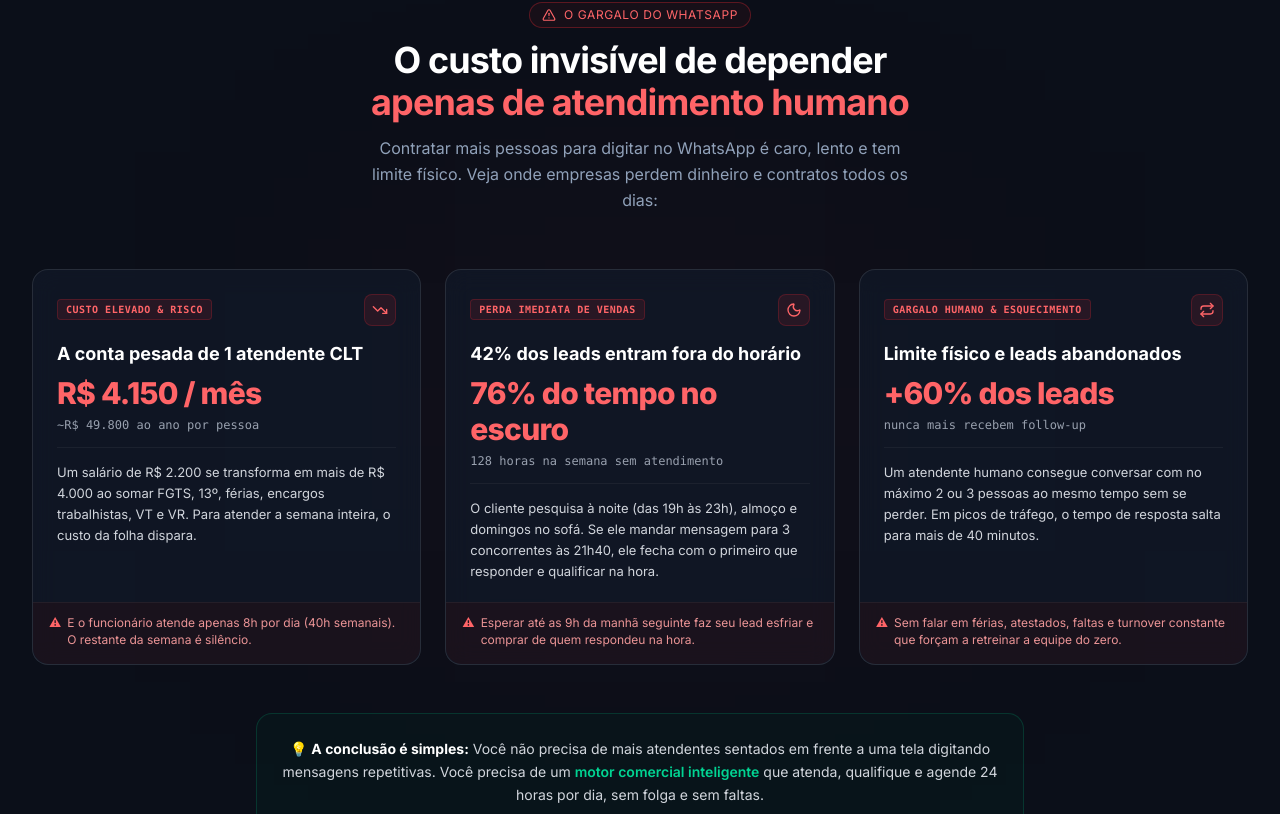
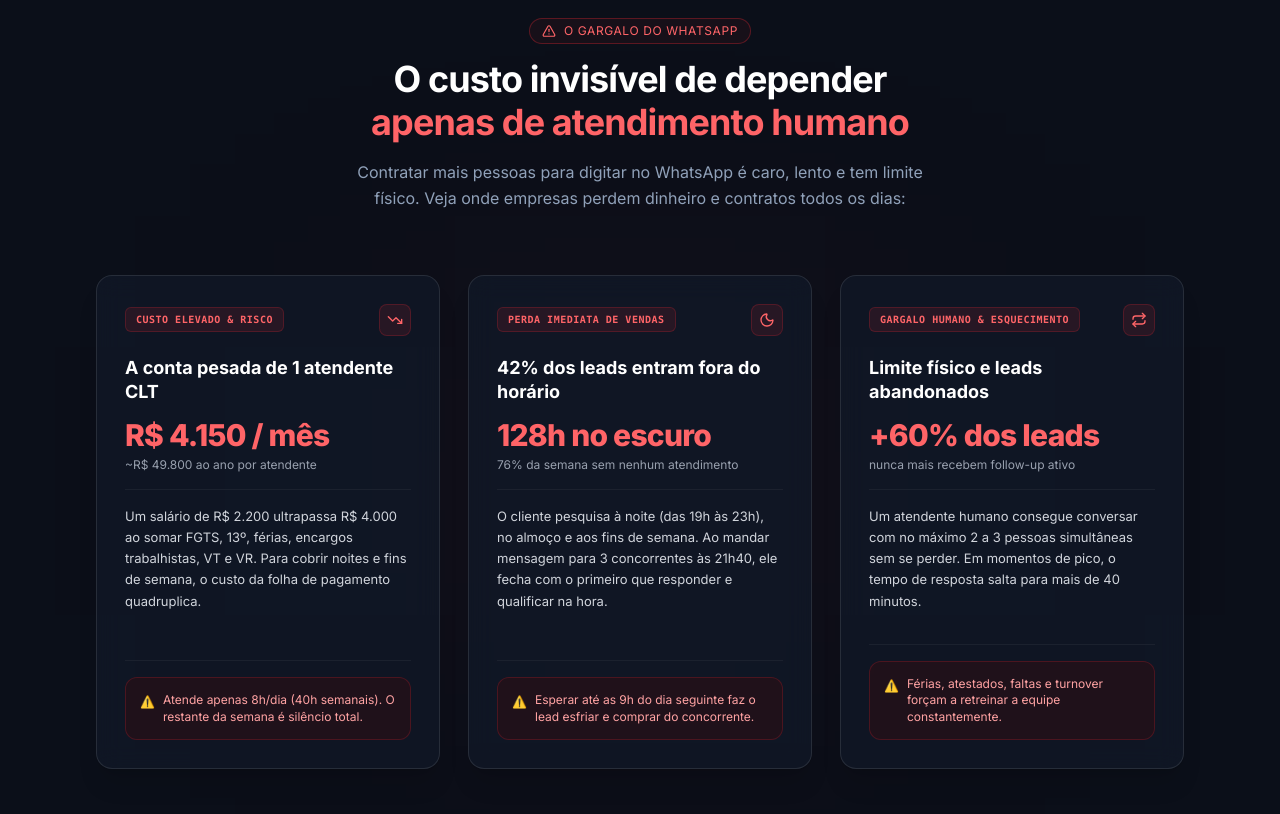
Before and after one commit to oviniesouza/pulso24, a Next.js app: page / in a window 1280 px wide. Shown: the part 2046-2860 px from the top of the page. Built offline with nearby package versions, Linux system fonts and the light colour scheme.

Commit message:
fix(landing): improve desktop margins, card proportions and floating cta positioning

```diff
--- a/src/components/landing/business-pain.tsx
+++ b/src/components/landing/business-pain.tsx
@@ -16,67 +16,67 @@ const PAIN_POINTS = [
     badge: 'Custo Elevado & Risco',
     title: 'A conta pesada de 1 atendente CLT',
     highlight: 'R$ 4.150 / mês',
-    highlightSub: '~R$ 49.800 ao ano por pessoa',
+    highlightSub: '~R$ 49.800 ao ano por atendente',
     description:
-      'Um salário de R$ 2.200 se transforma em mais de R$ 4.000 ao somar FGTS, 13º, férias, encargos trabalhistas, VT e VR. Para atender a semana inteira, o custo da folha dispara.',
-    drawback: 'E o funcionário atende apenas 8h por dia (40h semanais). O restante da semana é silêncio.',
+      'Um salário de R$ 2.200 ultrapassa R$ 4.000 ao somar FGTS, 13º, férias, encargos trabalhistas, VT e VR. Para cobrir noites e fins de semana, o custo da folha de pagamento quadruplica.',
+    drawback: 'Atende apenas 8h/dia (40h semanais). O restante da semana é silêncio total.',
   },
   {
     icon: Moon,
     badge: 'Perda Imediata de Vendas',
     title: '42% dos leads entram fora do horário',
-    highlight: '76% do tempo no escuro',
-    highlightSub: '128 horas na semana sem atendimento',
+    highlight: '128h no escuro',
+    highlightSub: '76% da semana sem nenhum atendimento',
     description:
-      'O cliente pesquisa à noite (das 19h às 23h), almoço e domingos no sofá. Se ele mandar mensagem para 3 concorrentes às 21h40, ele fecha com o primeiro que responder e qualificar na hora.',
-    drawback: 'Esperar até as 9h da manhã seguinte faz seu lead esfriar e comprar de quem respondeu na hora.',
+      'O cliente pesquisa à noite (das 19h às 23h), no almoço e aos fins de semana. Ao mandar mensagem para 3 concorrentes às 21h40, ele fecha com o primeiro que responder e qualificar na hora.',
+    drawback: 'Esperar até as 9h do dia seguinte faz o lead esfriar e comprar do concorrente.',
   },
   {
     icon: Repeat,
     badge: 'Gargalo Humano & Esquecimento',
     title: 'Limite físico e leads abandonados',
     highlight: '+60% dos leads',
-    highlightSub: 'nunca mais recebem follow-up',
+    highlightSub: 'nunca mais recebem follow-up ativo',
     description:
-      'Um atendente humano consegue conversar com no máximo 2 ou 3 pessoas ao mesmo tempo sem se perder. Em picos de tráfego, o tempo de resposta salta para mais de 40 minutos.',
-    drawback: 'Sem falar em férias, atestados, faltas e turnover constante que forçam a retreinar a equipe do zero.',
+      'Um atendente humano consegue conversar com no máximo 2 a 3 pessoas simultâneas sem se perder. Em momentos de pico, o tempo de resposta salta para mais de 40 minutos.',
+    drawback: 'Férias, atestados, faltas e turnover forçam a retreinar a equipe constantemente.',
   },
 ];
 
 export function BusinessPain() {
   return (
-    <section id="desafios" className="py-14 sm:py-20 bg-[#0B0F19] relative border-t border-white/5 overflow-hidden">
+    <section id="desafios" className="py-16 sm:py-24 bg-[#0B0F19] relative border-t border-white/5 overflow-hidden">
       {/* Luz ambiente suave */}
       <div className="absolute top-1/2 left-1/2 -translate-x-1/2 -translate-y-1/2 w-[600px] h-[300px] bg-red-500/5 blur-[140px] pointer-events-none" />
 
-      <div className="max-w-7xl mx-auto px-4 sm:px-6 lg:px-8 relative z-10">
+      <div className="max-w-6xl mx-auto px-4 sm:px-6 lg:px-8 relative z-10">
         {/* Cabeçalho Focado na Dor */}
-        <div className="text-center max-w-3xl mx-auto mb-10 sm:mb-14">
-          <div className="inline-flex items-center gap-2 border border-red-500/30 bg-red-500/5 px-3 py-1 text-xs text-red-400 tracking-wider uppercase mb-3 rounded-full">
+        <div className="text-center max-w-2xl mx-auto mb-12 sm:mb-16">
+          <div className="inline-flex items-center gap-2 border border-red-500/30 bg-red-500/5 px-3 py-1 text-xs text-red-400 tracking-wider uppercase mb-3.5 rounded-full">
             <AlertTriangle className="h-3.5 w-3.5 text-red-400" />
             O Gargalo do WhatsApp
           </div>
-          <h2 className="text-2xl sm:text-3xl md:text-4xl font-bold tracking-tight leading-[1.15] text-white px-1">
+          <h2 className="text-2xl sm:text-3xl md:text-4xl font-bold tracking-tight leading-[1.2] text-white">
             O custo invisível de depender <br className="hidden sm:block" />
             <span className="text-red-400">apenas de atendimento humano</span>
           </h2>
-          <p className="text-sm sm:text-base text-slate-400 max-w-xl mx-auto mt-3 leading-relaxed px-2">
+          <p className="text-sm sm:text-base text-slate-400 mt-3.5 leading-relaxed text-balance">
             Contratar mais pessoas para digitar no WhatsApp é caro, lento e tem limite físico. Veja onde empresas perdem dinheiro e contratos todos os dias:
           </p>
         </div>
 
-        {/* 3 Cartões de Dor */}
-        <div className="grid grid-cols-1 md:grid-cols-3 gap-5 lg:gap-6 items-stretch">
+        {/* 3 Cartões de Dor com Margens e Espaçamentos Proporcionais */}
+        <div className="grid grid-cols-1 md:grid-cols-3 gap-6 lg:gap-7 items-stretch">
           {PAIN_POINTS.map((item, idx) => {
             const Icon = item.icon;
             return (
               <div
                 key={idx}
-                className="border border-white/10 bg-[#111827]/80 backdrop-blur-md rounded-2xl p-5 sm:p-6 flex flex-col justify-between hover:border-red-500/30 transition-all duration-300"
+                className="border border-white/10 bg-[#111827]/80 backdrop-blur-md rounded-2xl p-6 sm:p-7 flex flex-col justify-between hover:border-red-500/30 transition-all duration-300 shadow-xl"
               >
                 <div>
-                  <div className="flex items-center justify-between mb-4">
-                    <span className="text-[10px] uppercase font-mono tracking-wider px-2 py-0.5 rounded bg-red-500/10 text-red-400 border border-red-500/20 font-semibold">
+                  <div className="flex items-center justify-between mb-5">
+                    <span className="text-[10px] uppercase font-mono tracking-wider px-2.5 py-1 rounded-md bg-red-500/10 text-red-400 border border-red-500/20 font-semibold">
                       {item.badge}
                     </span>
                     <div className="h-8 w-8 rounded-lg bg-red-500/10 border border-red-500/20 flex items-center justify-center text-red-400 shrink-0">
@@ -84,30 +84,33 @@ export function BusinessPain() {
                     </div>
                   </div>
 
-                  <h3 className="text-base sm:text-lg font-bold text-white mb-2 leading-snug">
+                  <h3 className="text-base sm:text-lg font-bold text-white mb-3 leading-snug">
                     {item.title}
                   </h3>
 
-                  {/* Número de impacto */}
-                  <div className="mb-3.5 pb-3 border-b border-white/5">
+                  {/* Número de impacto com espaçamento harmonioso */}
+                  <div className="mb-4 pb-4 border-b border-white/5">
                     <span className="text-2xl sm:text-3xl font-extrabold text-red-400 block tracking-tight">
                       {item.highlight}
                     </span>
-                    <span className="text-xs text-gray-400 font-mono">
+                    <span className="text-xs text-gray-400 mt-1 block">
                       {item.highlightSub}
                     </span>
                   </div>
 
-                  <p className="text-xs sm:text-[13px] text-gray-300 leading-relaxed mb-3">
+                  <p className="text-xs sm:text-[13px] text-gray-300 leading-relaxed mb-4">
                     {item.description}
                   </p>
                 </div>
 
-                <div className="pt-3 border-t border-white/5 mt-2 bg-red-950/20 -mx-5 sm:-mx-6 -mb-5 sm:-mb-6 p-4 rounded-b-2xl border-t border-red-500/10">
-                  <p className="text-xs text-red-300/90 leading-snug flex items-start gap-1.5">
-                    <span className="text-red-400 font-bold shrink-0">⚠</span>
-                    <span>{item.drawback}</span>
-                  </p>
+                {/* Box de Alerta interno com margem perfeitamente alinhada */}
+                <div className="mt-4 pt-4 border-t border-white/5">
+                  <div className="rounded-xl bg-red-950/30 border border-red-500/20 p-3.5">
+                    <p className="text-xs text-red-300 leading-snug flex items-start gap-2">
+                      <span className="text-red-400 font-bold shrink-0 mt-0.5">⚠️</span>
+                      <span>{item.drawback}</span>
+                    </p>
+                  </div>
                 </div>
               </div>
             );
@@ -115,7 +118,7 @@ export function BusinessPain() {
         </div>
 
         {/* Callout de Transição para a Solução */}
-        <div className="mt-8 sm:mt-12 max-w-3xl mx-auto border border-emerald-500/20 bg-emerald-950/20 p-4 sm:p-6 rounded-2xl text-center">
+        <div className="mt-10 sm:mt-14 max-w-4xl mx-auto border border-emerald-500/20 bg-emerald-950/20 p-5 sm:p-6 rounded-2xl text-center">
           <p className="text-xs sm:text-sm text-gray-300 leading-relaxed">
             💡 <strong className="text-white">A conclusão é simples:</strong> Você não precisa de mais atendentes sentados em frente a uma tela digitando mensagens repetitivas. Você precisa de um <span className="text-emerald-400 font-semibold">motor comercial inteligente</span> que atenda, qualifique e agende 24 horas por dia, sem folga e sem faltas.
           </p>
--- a/src/components/landing/floating-whatsapp.tsx
+++ b/src/components/landing/floating-whatsapp.tsx
@@ -29,7 +29,7 @@ export function FloatingWhatsApp() {
   return (
     <AnimatePresence>
       {visible && (
-        <div className="fixed bottom-4 right-4 sm:bottom-6 sm:right-6 z-50">
+        <div className="fixed bottom-4 right-4 sm:bottom-6 sm:right-6 xl:right-[max(1.5rem,calc((100vw-1200px)/2+1.5rem))] z-50">
           <motion.a
             href={WHATSAPP_URL}
             target="_blank"
@@ -40,8 +40,8 @@ export function FloatingWhatsApp() {
             transition={{ duration: 0.25 }}
             whileHover={{ scale: 1.05 }}
             whileTap={{ scale: 0.95 }}
-            aria-label="Testar IA ao Vivo no WhatsApp"
-            className="flex items-center gap-2 px-3 py-2.5 sm:px-4 sm:py-3 bg-[#25D366] hover:bg-[#20ba59] text-white font-bold text-xs sm:text-sm rounded-full shadow-[0_4px_25px_rgba(37,211,102,0.45)] border border-[#34e277] transition-all group cursor-pointer"
+            aria-label="Testar IA no WhatsApp"
+            className="flex items-center gap-2 px-3.5 py-2 sm:px-4 sm:py-2.5 bg-[#25D366] hover:bg-[#20ba59] text-white font-bold text-xs sm:text-sm rounded-full shadow-[0_4px_25px_rgba(37,211,102,0.45)] border border-[#34e277] transition-all group cursor-pointer"
           >
             <div className="relative flex items-center justify-center shrink-0">
               <WhatsAppIcon size={18} className="text-white" />
@@ -51,10 +51,10 @@ export function FloatingWhatsApp() {
               </span>
             </div>
             <span className="tracking-tight whitespace-nowrap hidden sm:inline">
-              Testar IA ao Vivo no WhatsApp
+              Testar IA no WhatsApp
             </span>
             <span className="tracking-tight whitespace-nowrap sm:hidden font-semibold">
-              Falar com IA
+              WhatsApp
             </span>
           </motion.a>
         </div>
```
